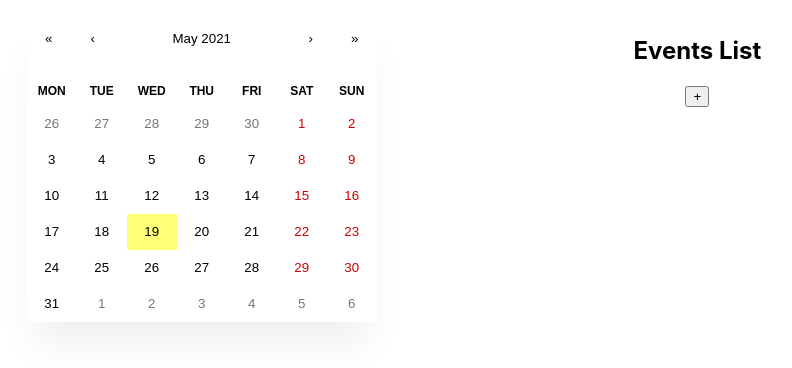
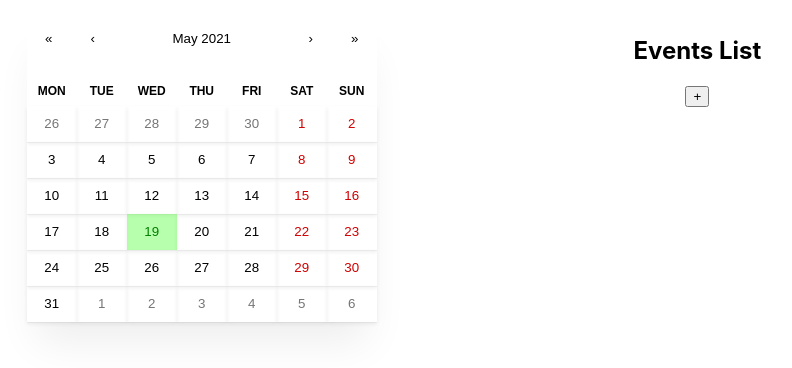
Before and after one commit to wcelery/event-calendar, a React (Create React App) app: page / in a window 1280 px wide. Shown: the top 368 px of the page, without its empty margins (246-1038 px from the left). Built offline with nearby package versions, Linux system fonts and the light colour scheme.

Commit message:
done with calendar overrides

```diff
--- a/src/components/Calendar/CalendarComponent.js
+++ b/src/components/Calendar/CalendarComponent.js
@@ -12,9 +12,8 @@ export default function CalendarComponent() {
   const getClassName = (date) => {
     if (extractedDatesFrom.includes(date.toISOString())) {
       return "highlighted_dates";
-    } else {
-      return "not_highlighted_dates";
     }
+    return "not_highlighted_dates";
   };
   return (
     <div className="calendar">
--- a/src/components/Calendar/OverrideDefault.css
+++ b/src/components/Calendar/OverrideDefault.css
@@ -12,3 +12,24 @@ abbr[title] {
   background-color: #ff868657;
   color: red;
 }
+
+.react-calendar__tile {
+  box-shadow: 0 0.5px 0.5px rgba(0, 0, 0, 0.038), 0 2px 4px rgba(0, 0, 0, 0.07);
+}
+
+.react-calendar__tile--now {
+  background-color: #2dff0e57;
+  color: green;
+}
+
+.react-calendar__tile--active {
+  background: #006edc57;
+  color: #006edcbd;
+}
+
+.react-calendar__tile--rangeBothEnds,
+.react-calendar__tile--active:enabled:focus,
+.react-calendar__tile--active:enabled:hover {
+  background-color: #e6e6e6;
+  color: black;
+}
--- a/src/context/rootReducer.js
+++ b/src/context/rootReducer.js
@@ -25,7 +25,7 @@ export default function rootReducer(state = initialState, action) {
         },
       };
     case "remove_event_from_context":
-      localStorage.removeItem(`event-${action.payload}`);
+      localStorage.removeItem(`event-${action.payload}`); //kinda hack
       return {
         ...state,
         events: Object.keys(state.events)
```
